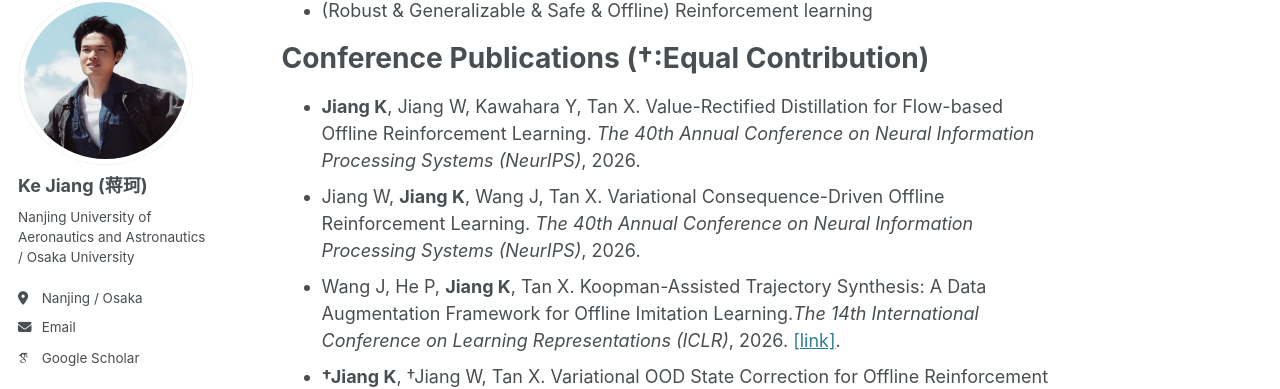
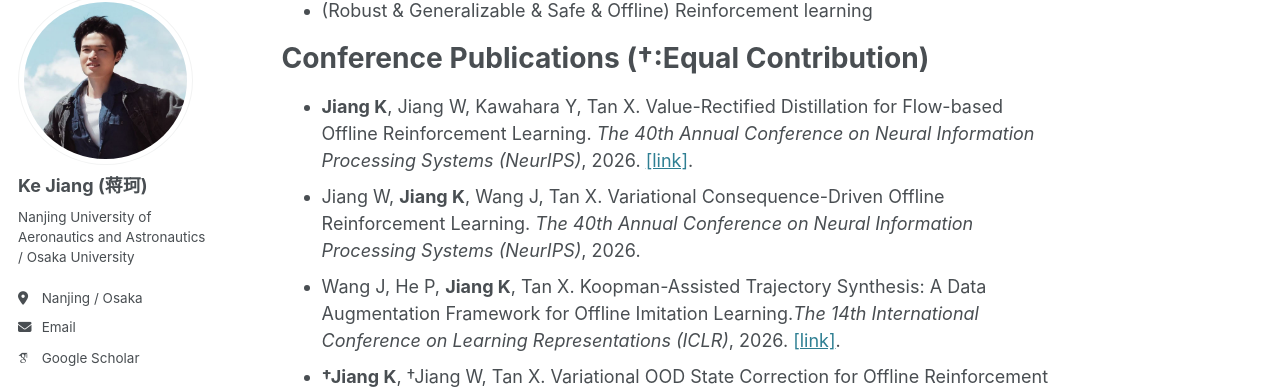
Before and after one commit to Jack10843/Jack10843.github.io, a Jekyll site: the page built from _pages/about.md, in a window 1280 px wide and 900 px high, scrolled down 809 px. Shown: the part 110-499 px from the top of the window. Built offline with Jekyll 4.4.1, drawn with Linux system fonts in a browser that asks for light colours; some web fonts are replaced.

Commit message:
Update about.md

```diff
--- a/_pages/about.md
+++ b/_pages/about.md
@@ -28,7 +28,7 @@ Research Interests
 
 Conference Publications (†:Equal Contribution)
 ======
- - **Jiang K**, Jiang W, Kawahara Y, Tan X. Value-Rectified Distillation for Flow-based Offline Reinforcement Learning. *The 40th Annual Conference on Neural Information Processing Systems (NeurIPS)*, 2026.
+ - **Jiang K**, Jiang W, Kawahara Y, Tan X. Value-Rectified Distillation for Flow-based Offline Reinforcement Learning. *The 40th Annual Conference on Neural Information Processing Systems (NeurIPS)*, 2026. [\[link\]](https://arxiv.org/abs/2610.29075).
  - Jiang W, **Jiang K**, Wang J, Tan X. Variational Consequence-Driven Offline Reinforcement Learning. *The 40th Annual Conference on Neural Information Processing Systems (NeurIPS)*, 2026.
  - Wang J, He P, **Jiang K**, Tan X. Koopman-Assisted Trajectory Synthesis: A Data Augmentation Framework for Offline Imitation Learning.*The 14th International Conference on Learning Representations (ICLR)*, 2026. [\[link\]](https://openreview.net/forum?id=UAZCKdd4R7).
  - **†Jiang K**, †Jiang W, Tan X. Variational OOD State Correction for Offline Reinforcement Learning. *Annual AAAI Conference on Artificial Intelligence (AAAI)*, 2026, 40.[\[link\]](https://arxiv.org/abs/2505.00503).
```
